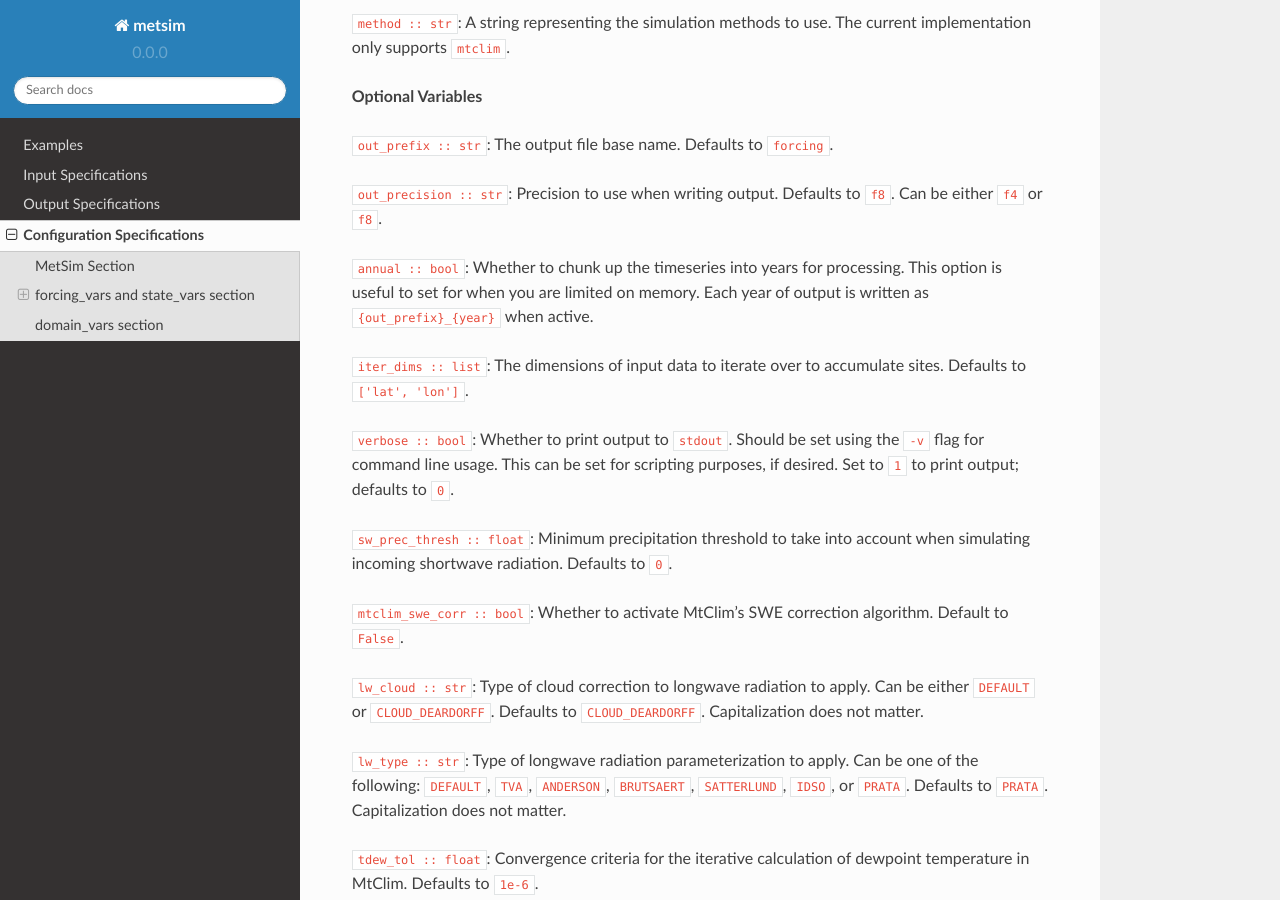
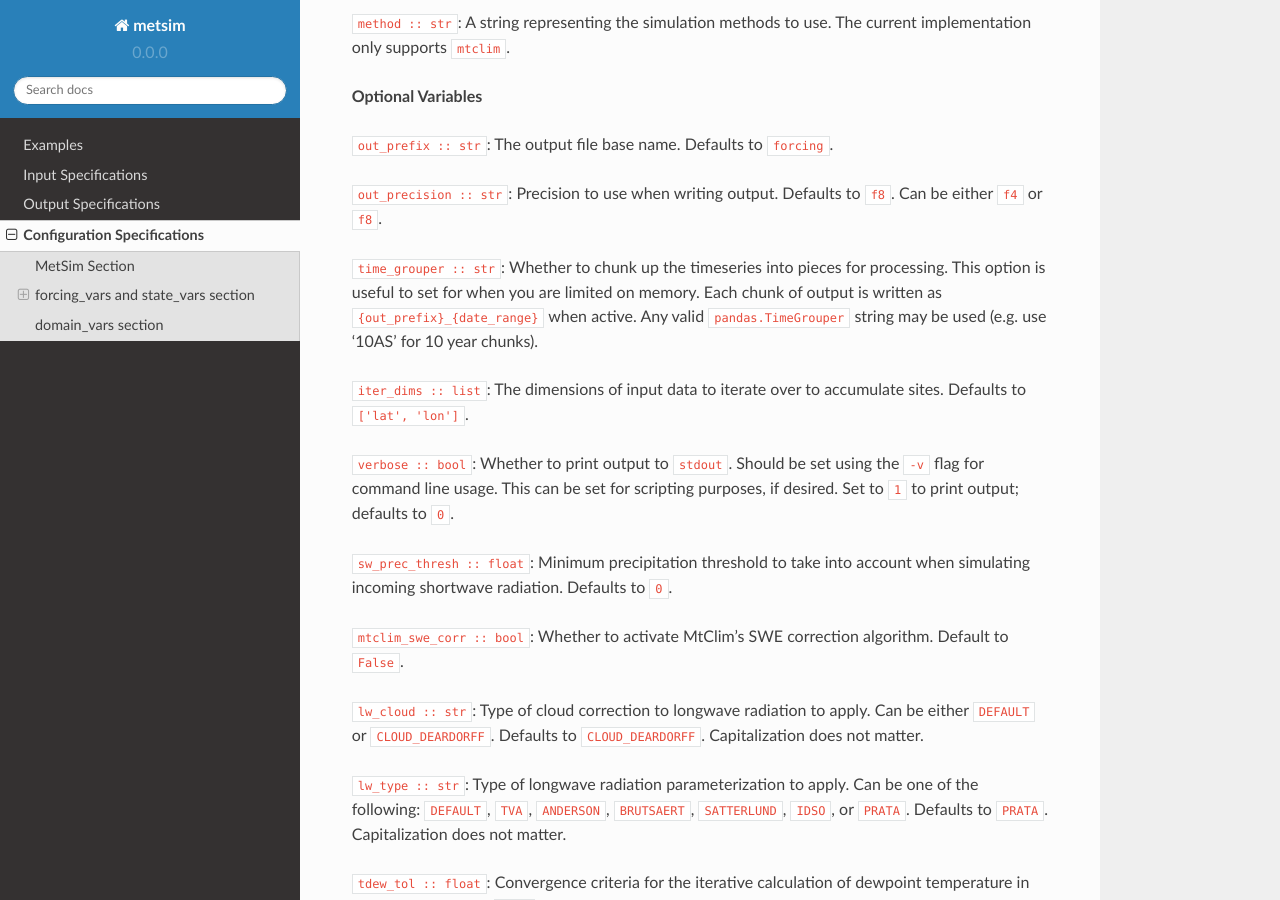
Before and after one commit to UW-Hydro/MetSim, a Sphinx documentation site: the page built from docs/configuration.rst, in a window 1280 px wide and 900 px high, scrolled down 1061 px. Built offline with Sphinx 7.4.7 and the Read the Docs theme 2.0.0, drawn with Linux system fonts in a browser that asks for light colours; pages that are not in the unit, such as notebooks, are missing from menus.

Commit message:
update docs

```diff
--- a/docs/configuration.rst
+++ b/docs/configuration.rst
@@ -57,10 +57,11 @@ current implementation only supports ``mtclim``.
 ``out_precision :: str``: Precision to use when writing output.  Defaults to
 ``f8``.  Can be either ``f4`` or ``f8``.
 
-``annual :: bool``: Whether to chunk up the timeseries into years for
+``time_grouper :: str``: Whether to chunk up the timeseries into pieces for
 processing. This option is useful to set for when you are limited on
-memory.  Each year of output is written as ``{out_prefix}_{year}`` when
-active.
+memory.  Each chunk of output is written as ``{out_prefix}_{date_range}`` when
+active. Any valid ``pandas.TimeGrouper`` string may be used (e.g. use '10AS'
+for 10 year chunks).
 
 ``iter_dims :: list``: The dimensions of input data to iterate over to
 accumulate sites.  Defaults to ``['lat', 'lon']``.
--- a/docs/examples.rst
+++ b/docs/examples.rst
@@ -51,6 +51,7 @@ contents are:
     prec = prec
     t_max = t_max
     t_min = t_min
+    swe = swe
 
     [domain_vars]
     lat = lat
```
